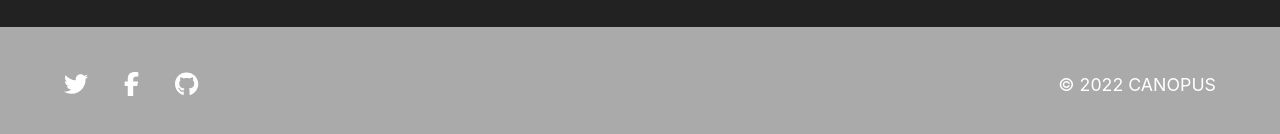
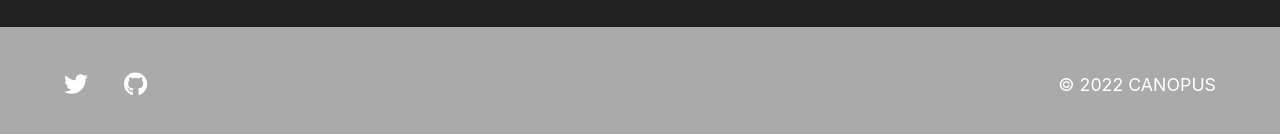
Before and after one commit to canopus-m-satoshi/nextjs-portfolio-site, a Next.js app: page /work in a window 1280 px wide. Shown: the part 920-1054 px from the top of the page. Built offline with nearby package versions, Linux system fonts and the light colour scheme.

Commit message:
modified links

```diff
--- a/components/social.js
+++ b/components/social.js
@@ -1,11 +1,7 @@
 import styles from 'styles/social.module.css'
 
 import { FontAwesomeIcon } from '@fortawesome/react-fontawesome'
-import {
-  faTwitter,
-  faFacebookF,
-  faGithub,
-} from '@fortawesome/free-brands-svg-icons'
+import { faTwitter, faGithub } from '@fortawesome/free-brands-svg-icons'
 
 const Social = ({ iconSize = 'initial' }) => {
   return (
@@ -14,12 +10,6 @@ const Social = ({ iconSize = 'initial' }) => {
         <a href="https://twitter.com/canopus_sato">
           <FontAwesomeIcon icon={faTwitter} />
           <span className="sr-only">Twitter</span>
-        </a>
-      </li>
-      <li>
-        <a href="https://www.fascebook.com/">
-          <FontAwesomeIcon icon={faFacebookF} />
-          <span className="sr-only">Facebook</span>
         </a>
       </li>
       <li>
--- a/pages/work.js
+++ b/pages/work.js
@@ -5,8 +5,7 @@ import Meta from '@/components/meta'
 import LinkButton from '@/components/linkButton'
 
 export default function Work() {
-  const workLink =
-    'https://docs.google.com/forms/d/e/1FAIpQLSfrhmjGSxyxl_faEIuHG7FXqChLmOXky2SPzzDHxj5g5WSo1g/viewform?usp=sf_link'
+  const workLink = 'https://www.resume.id/canopus/works'
   const formLink =
     'https://docs.google.com/forms/d/e/1FAIpQLSfrhmjGSxyxl_faEIuHG7FXqChLmOXky2SPzzDHxj5g5WSo1g/viewform?usp=sf_link'
 
```
